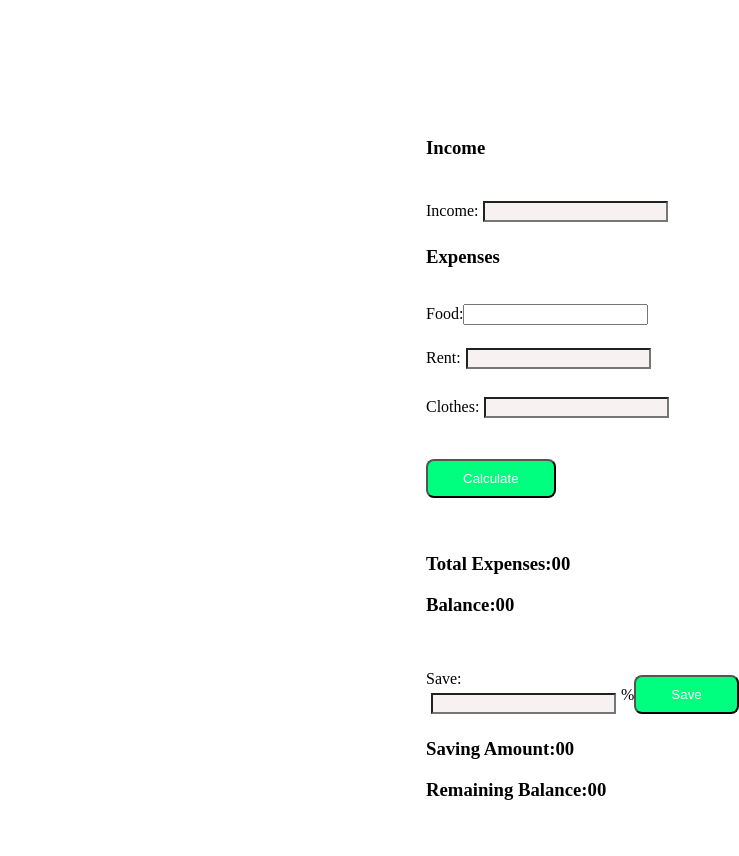
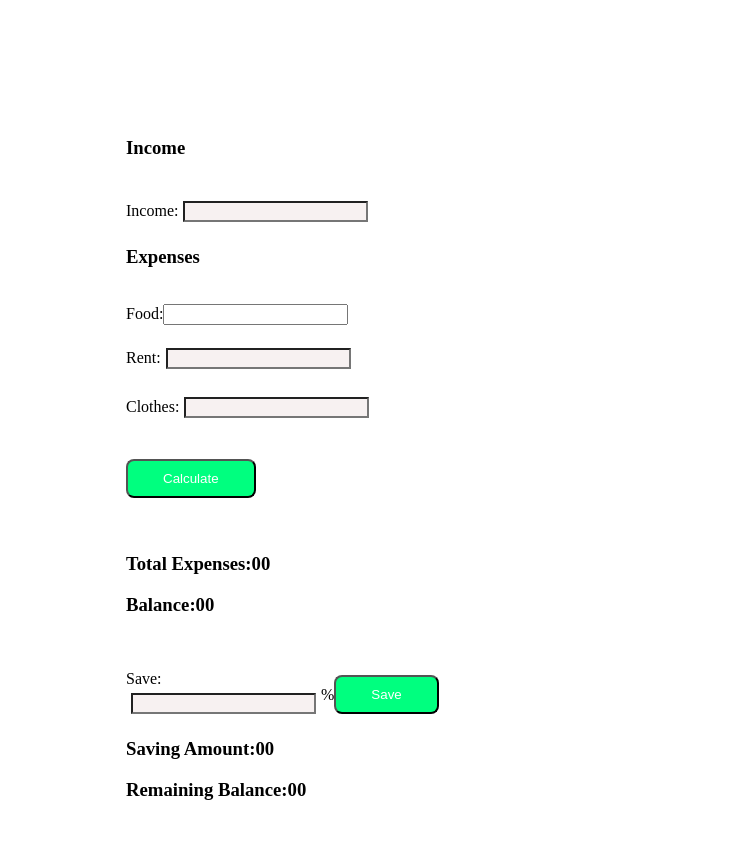
Before and after one commit to sakibhossan/Money-Destribution, a plain HTML site: page index.html in a window 1280 px wide. Shown: the full height of the page, 882-1621 px from the left, 739 px wide, since content can reach past the window. Drawn offline with Linux system fonts and the light colour scheme.

Commit message:
last commit

```diff
--- a/style.css
+++ b/style.css
@@ -20,7 +20,7 @@ body{
 .money-calculation{
     width: 100%;
     margin-top: 10px;
-    margin-left: 500px;
+    margin-left: 200px;
 
 }
 .field, .rent, .income, .clothes{
```
